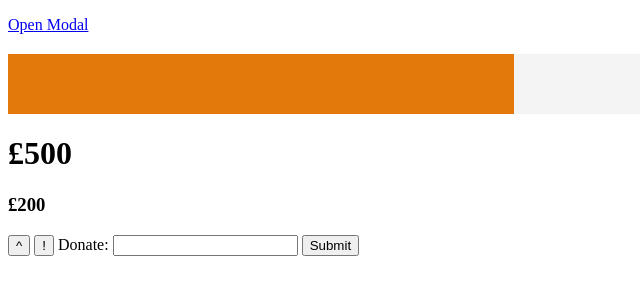
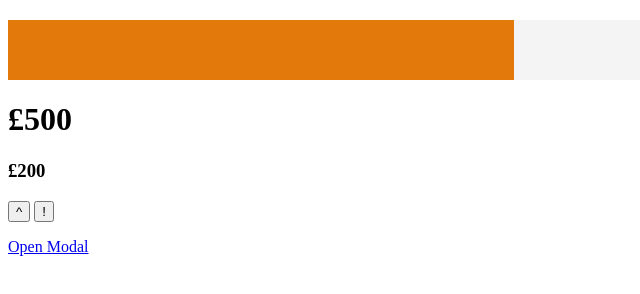
Before and after one commit to jamieallen59/Js_target_bar, a plain HTML site: page index.html in a window 1280 px wide. Shown: the whole page, without its empty margins (0-640 px from the left). Drawn offline with nearby package versions, Linux system fonts and the light colour scheme.

Commit message:
Updated ReadMe

```diff
--- a/index.html
+++ b/index.html
@@ -11,37 +11,25 @@
 </head>
 
 <body>
-
-     <!-- Modal HTML embedded directly into document -->
-      <div id="ex1" style="display:none;">
-        <p>Thanks for clicking.  That felt good.  <a href="#" rel="modal:close">Close</a> or press ESC</p>
-      </div>
-
-      <!-- Link to open the modal -->
-      <p><a href="#ex1" class='modal-button' >Open Modal</a></p>
-
-
-
-
-
     <section class="target-bar-container">
         <div class="target-wrap progress" data-progress-percent="">
         <div class="target-bar progress">
         </div>
         </div>
     </section>
-    <h1>
-        £<span class='target-amount'></span>
-    </h1>
-    <h3>
-        £<span class='money-raised'></span>
-    </h3>
+    <h1>£<span class='target-amount'></span></h1>
+    <h3>£<span class='money-raised'></span></h3>
 
     <button class='increase-donation'>^</button>
     <button class='decrease-donation'>!</button>
 
-    Donate: <input type='text' name='donation-amount'>
-            <input type="submit" value="Submit">
+<!-- Modal HTML embedded directly into document -->
+  <div id="ex1" style="display:none;">
+    <p>Thanks for clicking.  That felt good.  <a href="#" rel="modal:close">Close</a> or press ESC</p>
+  </div>
+
+<!-- Link to open the modal -->
+  <p><a href="#ex1" class='modal-button' >Open Modal</a></p>
 
 
 	<script src='src/TargetBar.js'></script>
@@ -104,7 +92,6 @@
                 left: progressTotal
             }, animationLength);
         }
-
     </script>
 
 </body>
```
Also changed, not shown: README.md.
